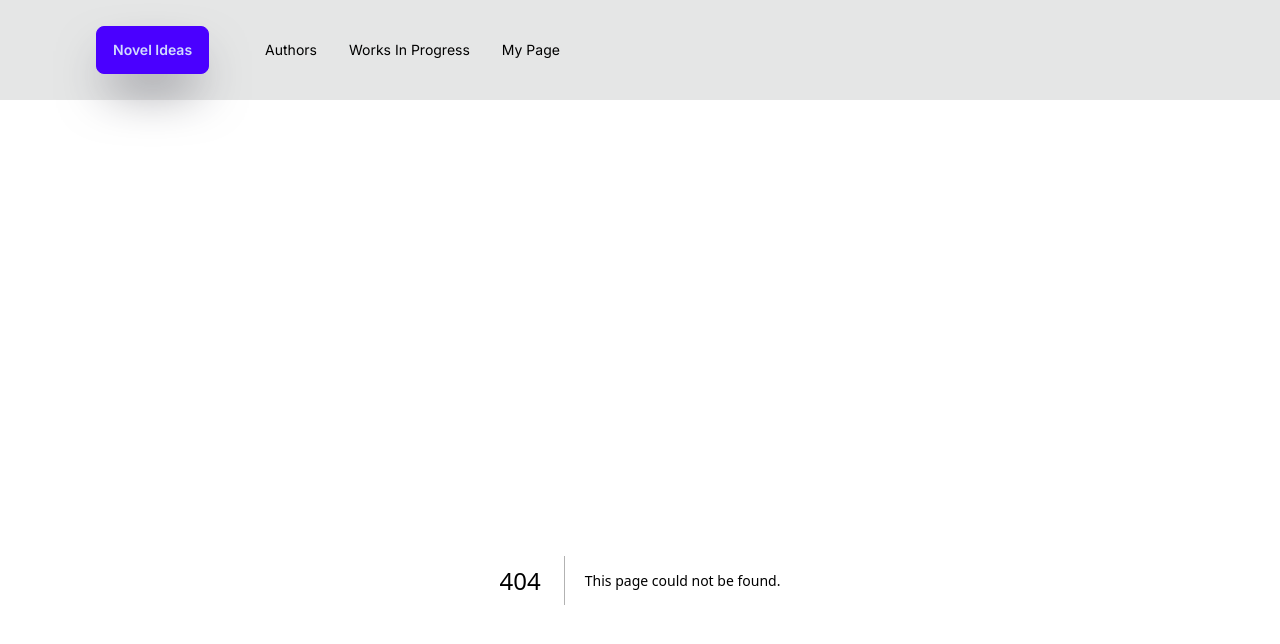
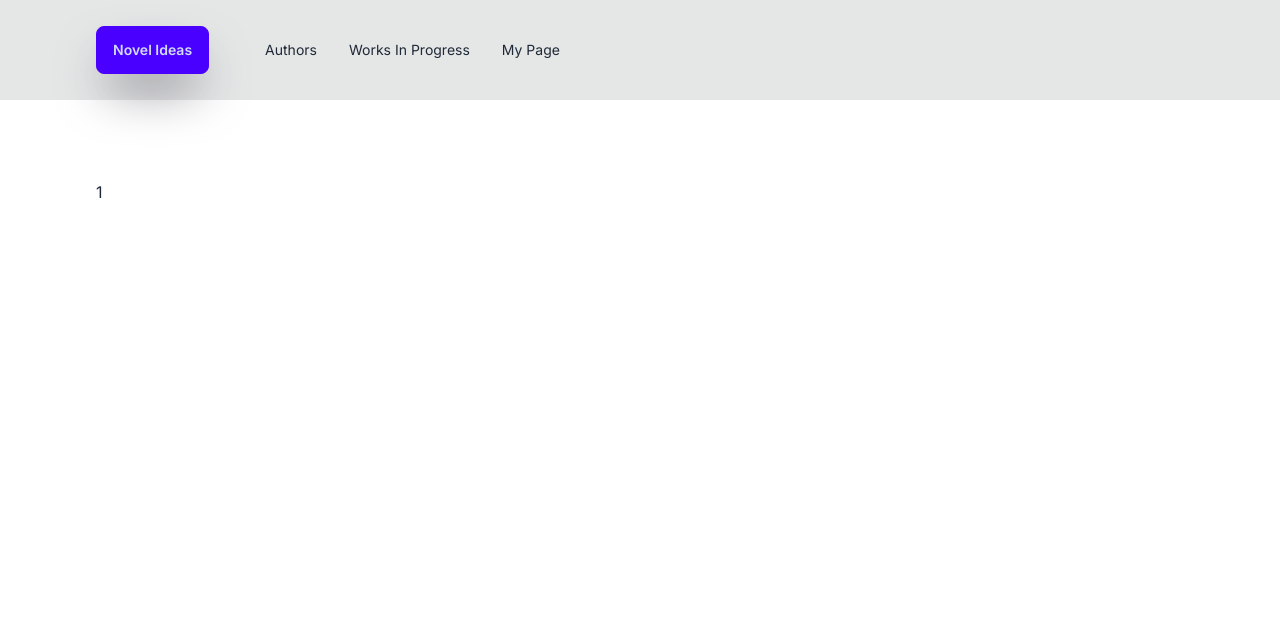
Before and after one commit to mmaustin/project-fb, a Next.js app in the folder fb/: page /authors/1 in a window 1280 px wide. Before the commit this address had no page. Shown: the top 644 px of the page. Built offline with nearby package versions, Linux system fonts and the light colour scheme.

Commit message:
created dynamic route for author

```diff
--- /dev/null
+++ b/fb/app/authors/[id]/page.jsx
@@ -0,0 +1,11 @@
+
+
+const AuthorPage = ({ params }) => {
+  const authorId = params.id;
+  return (
+    <div>
+      {authorId}
+    </div>
+  )
+}
+export default AuthorPage;
--- a/fb/components/AuthorForm.jsx
+++ b/fb/components/AuthorForm.jsx
@@ -13,7 +13,7 @@ const SubmitBtn = () => {
     </button>
   )
 };
-
+//[action.payload.name]: action.payload.value,
 const initialState = { message: null };
 
 const AuthorForm = () => {
```
